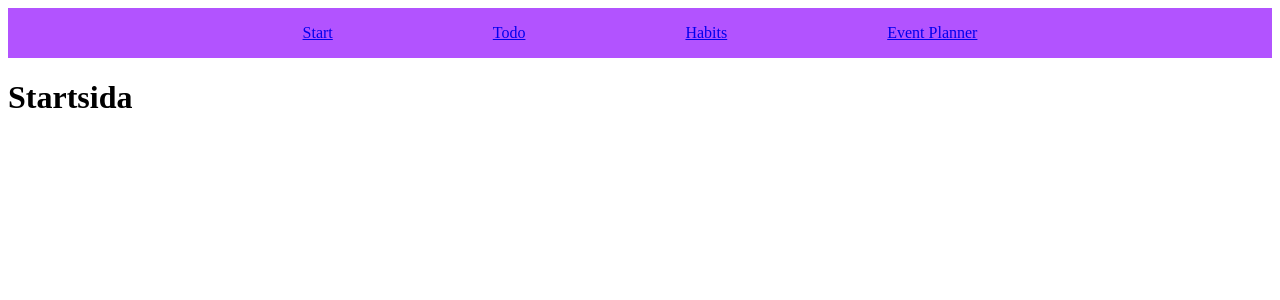
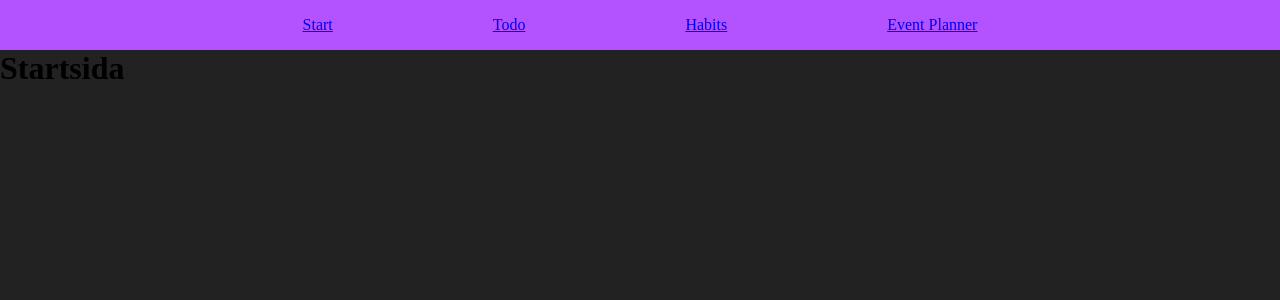
Before and after one commit to Ebba-Ene/projektarbete-productivity-assistant-application, a React (Vite) app: page / in a window 1280 px wide. Shown: the top 300 px of the page. Built offline with nearby package versions, Linux system fonts and the light colour scheme.

Commit message:
css body and universal updated

```diff
--- a/src/index.css
+++ b/src/index.css
@@ -0,0 +1,8 @@
+*{
+  padding: 0px;
+  margin: 0px;
+}
+
+body{
+  background-color: rgb(34, 34, 34);
+}
```
